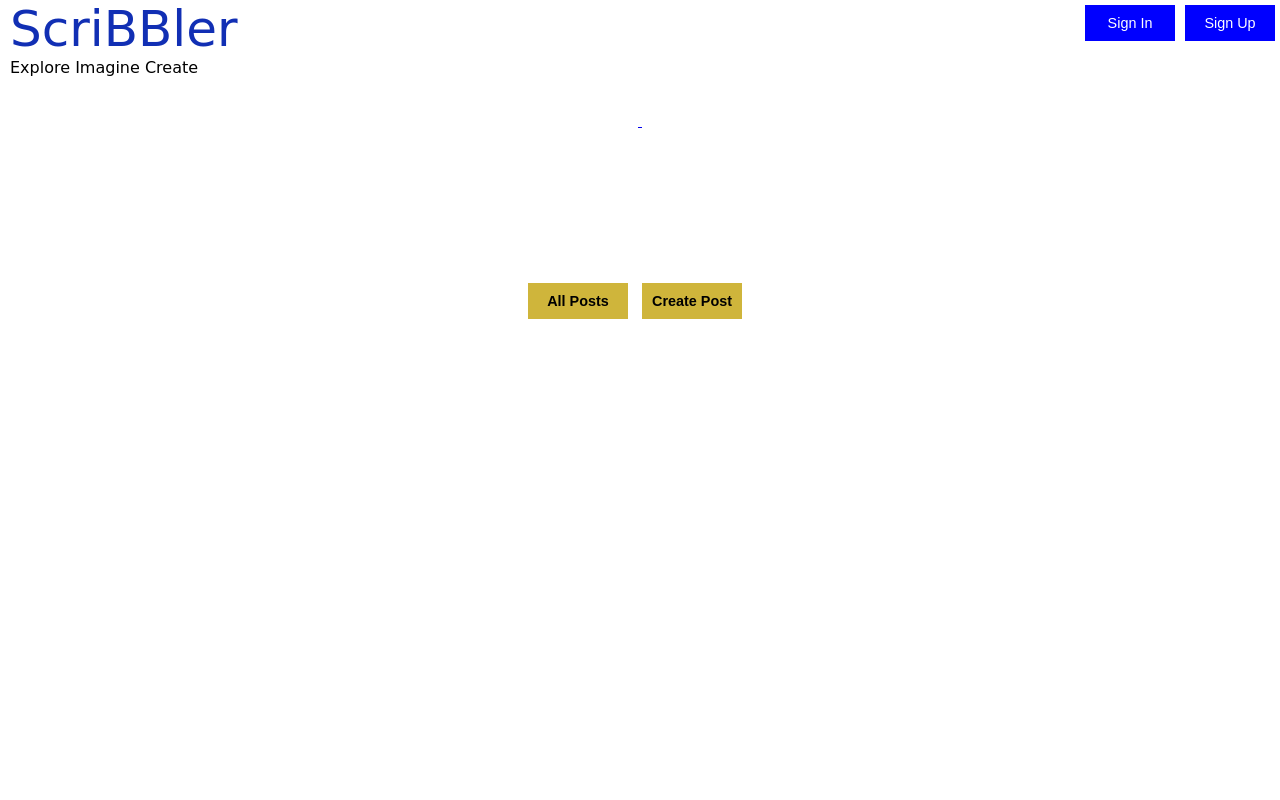
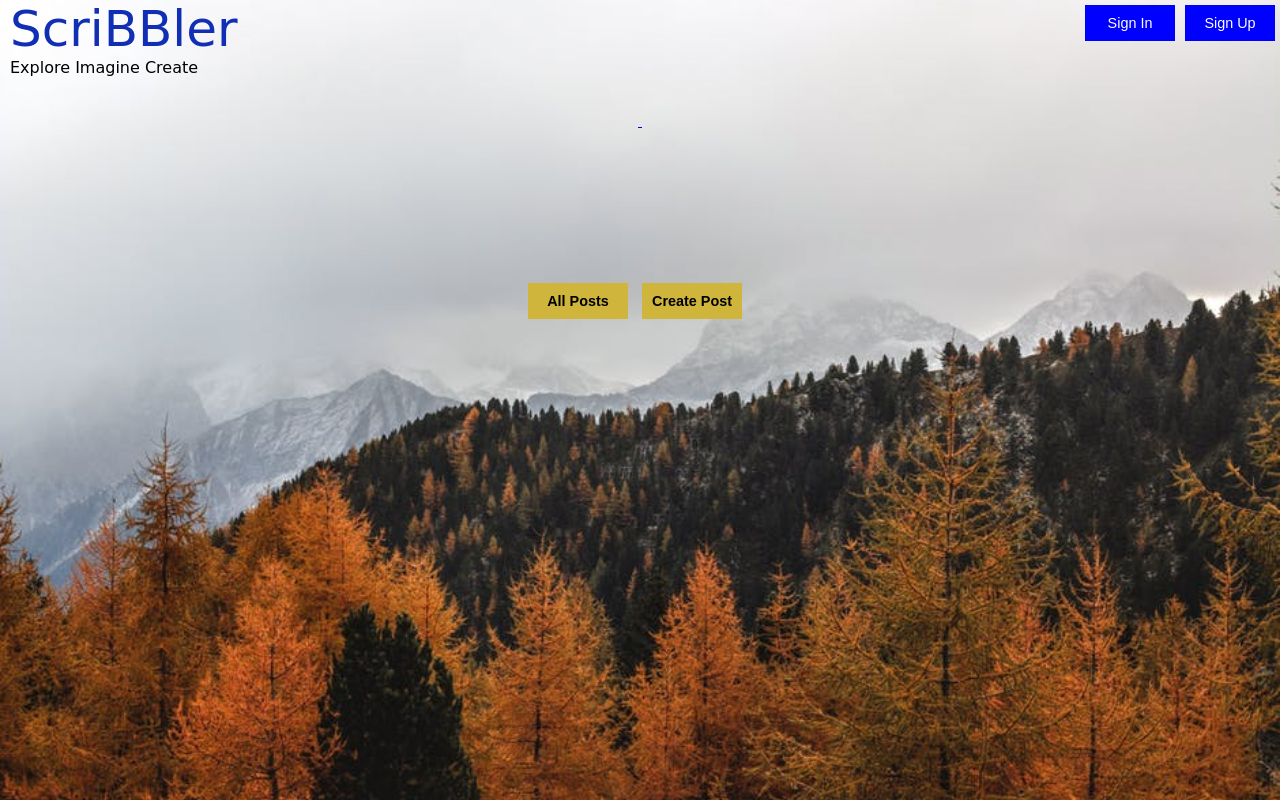
Before and after one commit to bishthitesh/ScribbleBlogFrontEndProject, a plain HTML site: page index.html in a window 1280 px wide. Drawn offline with Linux system fonts and the light colour scheme; a web font is replaced by a local one.

Commit message:
Update index.css

```diff
--- a/styles/index.css
+++ b/styles/index.css
@@ -13,7 +13,7 @@
     top : 180px  ;
 }
 body{
-    background: url('./../images/background.jpg');
+    background: url('./../background.jpg');
     background-repeat: no-repeat;
     background-attachment: fixed;
     background-position: center center;
```
